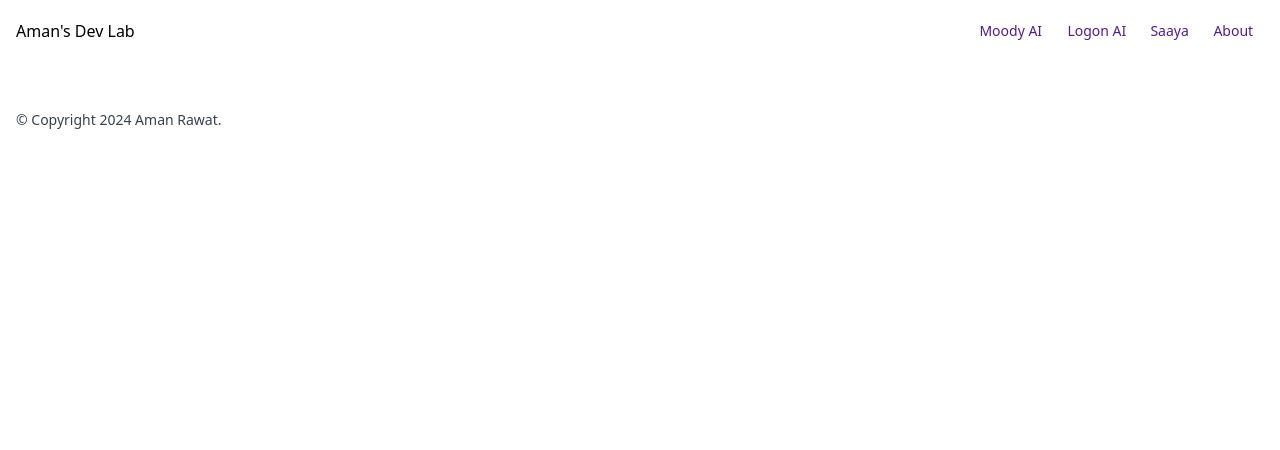
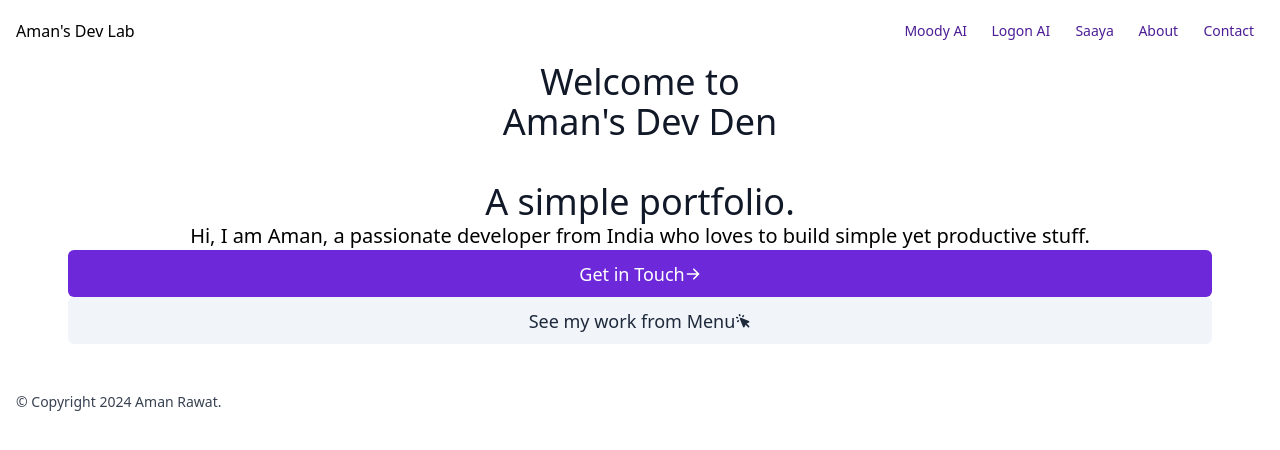
Before and after one commit to kirmola/portfolio, a Django app: page / in a window 1280 px wide. Shown: the top 450 px of the page. Run offline with Django 5.2, Linux system fonts and the light colour scheme; some libraries are stand-ins or nearby versions.

Commit message:
updated homepage and navbar

```diff
--- a/templates/homepage.html
+++ b/templates/homepage.html
@@ -1 +1,34 @@
 {% extends "base.html" %}
+
+{% block content %}
+
+<section class="px-4 py-24 mx-auto max-w-7xl">
+    <div class="w-full mx-auto text-left md:w-11/12 xl:w-9/12 md:text-center">
+      <h1 class="mb-6 text-4xl font-extrabold leading-none tracking-normal text-gray-900 md:text-6xl md:tracking-tight">
+        Welcome to <span class="block w-full text-transparent bg-clip-text bg-gradient-to-r from-green-400 to-purple-500 lg:inline">Aman's Dev Den</span></br> A simple portfolio.
+      </h1>
+      <p class="px-0 mb-6 text-lg text-gray-600 md:text-xl lg:px-24">
+        Hi, I am Aman, a passionate developer from India who loves to build simple yet productive stuff.
+    </p>
+      <div class="mb-4 space-x-0 md:space-x-2 md:mb-8">
+        <a class="inline-flex items-center justify-center w-full mb-2 btn btn-primary btn-lg sm:w-auto sm:mb-0" href="{% url "contact_page" %}">
+          Get in Touch
+          <svg class="w-4 h-4 ml-1" xmlns="http://www.w3.org/2000/svg" viewBox="0 0 20 20" fill="currentColor">
+            <path fill-rule="evenodd" d="M10.293 3.293a1 1 0 011.414 0l6 6a1 1 0 010 1.414l-6 6a1 1 0 01-1.414-1.414L14.586 11H3a1 1 0 110-2h11.586l-4.293-4.293a1 1 0 010-1.414z" clip-rule="evenodd" />
+          </svg>
+        </a>
+        <div class="inline-flex items-center justify-center w-full mb-2 btn btn-light btn-lg sm:w-auto sm:mb-0" href="#" x-data="tooltip()" x-spread="tooltip" title="Don't Click, it doesn't work any way">
+          See my work from Menu
+          <svg class="w-4 h-4 ml-1" xmlns="http://www.w3.org/2000/svg" viewBox="0 0 20 20" fill="currentColor">
+            <path
+              fill-rule="evenodd"
+              d="M6.672 1.911a1 1 0 10-1.932.518l.259.966a1 1 0 001.932-.518l-.26-.966zM2.429 4.74a1 1 0 10-.517 1.932l.966.259a1 1 0 00.517-1.932l-.966-.26zm8.814-.569a1 1 0 00-1.415-1.414l-.707.707a1 1 0 101.415 1.415l.707-.708zm-7.071 7.072l.707-.707A1 1 0 003.465 9.12l-.708.707a1 1 0 001.415 1.415zm3.2-5.171a1 1 0 00-1.3 1.3l4 10a1 1 0 001.823.075l1.38-2.759 3.018 3.02a1 1 0 001.414-1.415l-3.019-3.02 2.76-1.379a1 1 0 00-.076-1.822l-10-4z"
+              clip-rule="evenodd"
+            />
+          </svg>
+        </div>
+      </div>
+    </div>
+  </section>
+
+{% endblock content %}
--- a/templates/layouts/navbar.html
+++ b/templates/layouts/navbar.html
@@ -10,6 +10,7 @@
           <a href="{% url "logon_home" %}" class="btn btn-sm btn-link">Logon AI</a>
           <a href="{% url "saaya_home" %}" class="btn btn-sm btn-link">Saaya</a>
           <a href="{% url "about_page" %}" class="btn btn-sm btn-link">About</a>
+          <a href="{% url "contact_page" %}" class="btn btn-sm btn-link">Contact</a>
         </div>
         {% comment %} <a href="#" class="btn btn-sm btn-primary">Get Started</a> {% endcomment %}
         <div class="inline-flex md:hidden" x-data="{ open: false }">
@@ -54,6 +55,7 @@
             <a href="{% url "logon_home" %}" class="w-full btn btn-link">Logon AI</a>
             <a href="{% url "saaya_home" %}" class="w-full btn btn-link">Saaya</a>
             <a href="{% url "about_page" %}" class="w-full btn btn-link">About</a>
+            <a href="{% url "contact_page" %}" class="w-full btn btn-link">Contact</a>
           </div>
         </div>
       </div>
```
